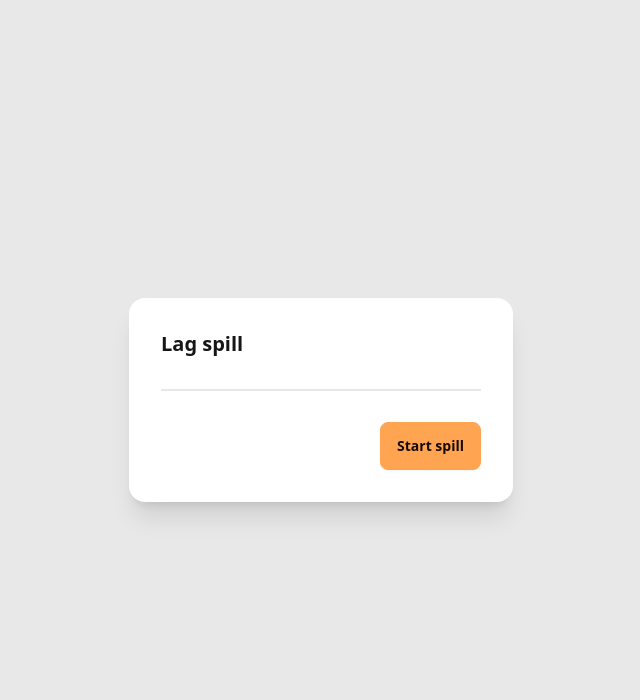
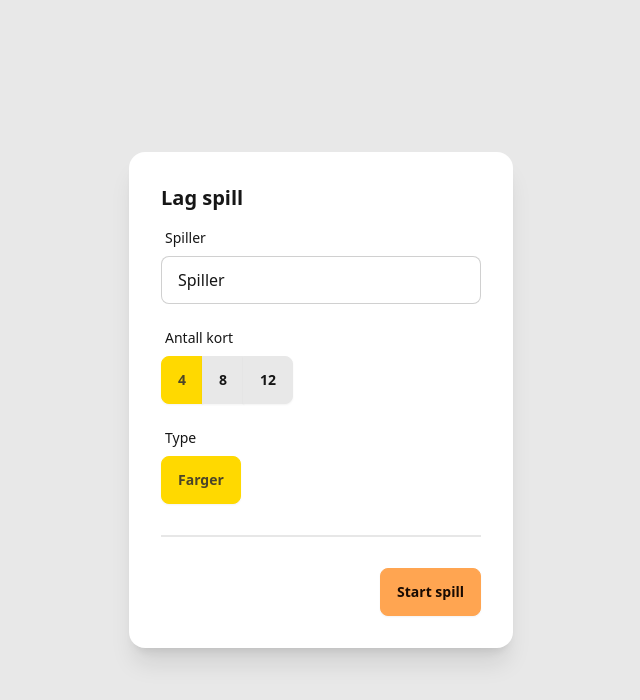
Before and after one commit to danieltalhaug/memory-game, a React (Vite) app: page / in a window 1280 px wide. Shown: the top 700 px of the page, without its empty margins (319-959 px from the left). Built offline with nearby package versions, Linux system fonts and the light colour scheme.

Commit message:
Create form for game setup

```diff
--- /dev/null
+++ b/src/components/FormGameSetup.jsx
@@ -0,0 +1,89 @@
+import { useContext } from 'react';
+import { GameContext } from '../contexts/GameContext';
+
+const FormGameSetup = () => {
+    const [
+        playerName,
+        setPlayerName,
+        gameType,
+        setGameType,
+        gameTypeOptions,
+        cardAmount,
+        setCardAmount,
+        cardAmountOptions,
+    ] = useContext(GameContext);
+
+    return (
+        <form
+            className="flex flex-col gap-4"
+            onSubmit={($event) => $event.preventDefault()}
+        >
+            <div>
+                <label
+                    htmlFor="playerName"
+                    className="label"
+                >
+                    <span className="label-text">
+                        Spiller
+                    </span>
+                </label>
+                <input
+                    value={playerName}
+                    id="playerName"
+                    type="text"
+                    placeholder="Ditt navn her"
+                    className="input input-bordered w-full max-w-xs"
+                    onChange={($event) => setPlayerName($event.target.value)}
+                />
+            </div>
+            <div>
+                <label
+                    htmlFor="cardAmount"
+                    className="label"
+                >
+                    <span className="label-text">
+                        Antall kort
+                    </span>
+                </label>
+                <div id="cardAmount" className="join">
+                    {cardAmountOptions.map(option => (
+                        <input
+                            key={option}
+                            checked={cardAmount === option}
+                            className="join-item btn"
+                            type="radio"
+                            name="amount"
+                            aria-label={option}
+                            onChange={() => setCardAmount(option)}
+                        />
+                    ))}
+                </div>
+            </div>
+            <div>
+                <label
+                    htmlFor="gameType"
+                    className="label"
+                >
+                    <span className="label-text">
+                        Type
+                    </span>
+                </label>
+                <div id="gameType" className="join color-accent">
+                    {gameTypeOptions.map(option => (
+                        <input
+                            key={option.type}
+                            checked={gameType.type === option.type}
+                            className="join-item btn"
+                            type="radio"
+                            name="gameType"
+                            aria-label={option.text}
+                            onChange={() => setGameType(option)}
+                        />
+                    ))}
+                </div>
+            </div>
+        </form>
+    );
+};
+
+export default FormGameSetup;
--- a/src/pages/GameSetupPage.jsx
+++ b/src/pages/GameSetupPage.jsx
@@ -9,6 +9,7 @@ const GameSetupPage = () => {
                     <h2 className="card-title">
                         Lag spill
                     </h2>
+                    <FormGameSetup />
                     <span className="divider" />
                     <footer className="card-actions justify-end">
                         <Button
```
